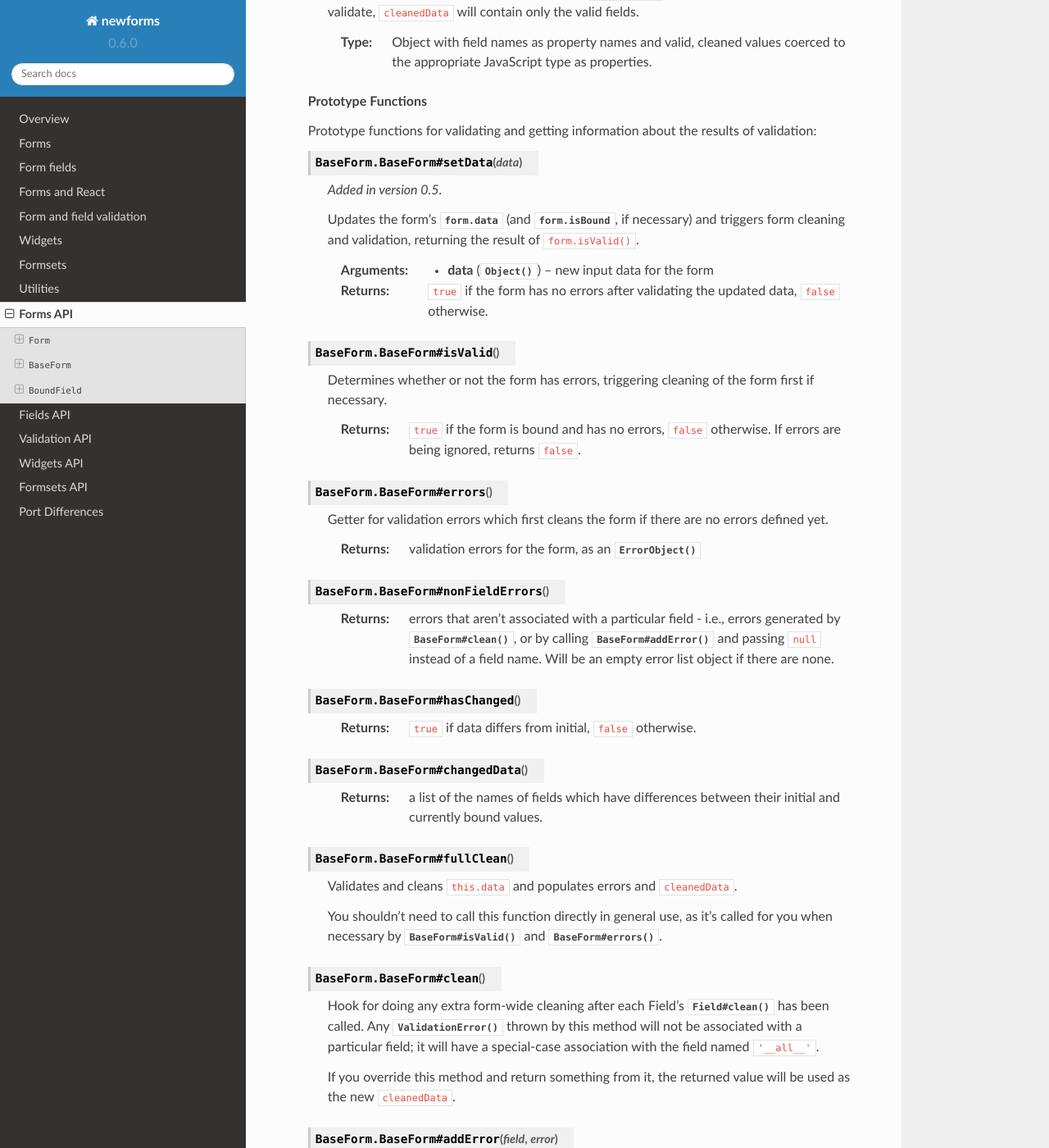
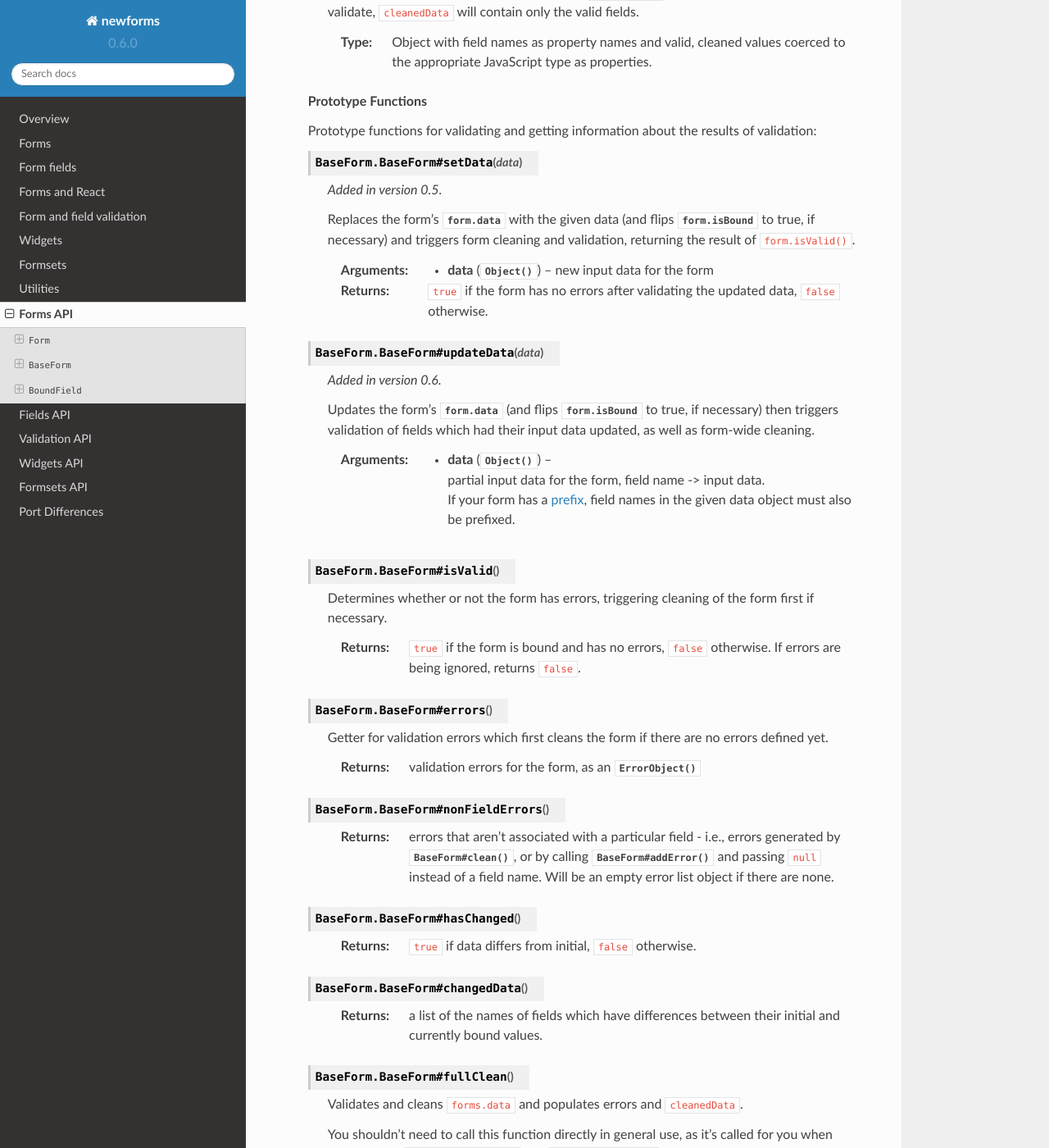
Before and after one commit to insin/newforms, a Sphinx documentation site: the page built from docs/forms_api.rst, in a window 1280 px wide and 1400 px high, scrolled down 3434 px. Shown: the whole window at 82% size. Built offline with Sphinx 7.4.7 and the Read the Docs theme 2.0.0, drawn with Linux system fonts in a browser that asks for light colours; some of the changed text lies outside the part shown.

Commit message:
Added API docs for form.updateData() and form.partialClean()
[ci skip]

```diff
--- a/docs/forms.rst
+++ b/docs/forms.rst
@@ -951,6 +951,8 @@ its field list includes their fields:
    <li><span>Haircut type:</span><span> </span><input type="text" name="haircut_type"></li>
    */
 
+.. _ref-form-prefixes:
+
 Prefixes for forms
 ==================
 
--- a/docs/forms_api.rst
+++ b/docs/forms_api.rst
@@ -200,15 +200,29 @@ Forms API
 
       .. versionadded:: 0.5
 
-      Updates the form's :js:attr:`form.data` (and :js:attr:`form.isBound`, if
-      necessary) and triggers form cleaning and validation, returning the result
-      of ``form.isValid()``.
+      Replaces the form's :js:attr:`form.data` with the given data (and flips
+      :js:attr:`form.isBound` to true, if necessary) and triggers form cleaning
+      and validation, returning the result of ``form.isValid()``.
 
       :param Object data: new input data for the form
 
       :return:
          ``true`` if the form has no errors after validating the updated data,
          ``false`` otherwise.
+
+   .. js:function:: BaseForm#updateData(data)
+
+      .. versionadded:: 0.6
+
+      Updates the form's :js:attr:`form.data` (and flips :js:attr:`form.isBound`
+      to true, if necessary) then triggers validation of fields which had their
+      input data updated, as well as form-wide cleaning.
+
+      :param Object data:
+         partial input data for the form, field name -> input data.
+
+         If your form has a :ref:`prefix <ref-form-prefixes>`, field names in
+         the given data object must also be prefixed.
 
    .. js:function:: BaseForm#isValid()
 
@@ -246,12 +260,18 @@ Forms API
 
    .. js:function:: BaseForm#fullClean()
 
-      Validates and cleans ``this.data`` and populates errors and
-      ``cleanedData``.
+      Validates and cleans ``forms.data`` and populates errors and ``cleanedData``.
 
       You shouldn't need to call this function directly in general use, as it's
       called for you when necessary by :js:func:`BaseForm#isValid` and
       :js:func:`BaseForm#errors`.
+
+   .. js:function:: BaseForm#partialClean(fieldNames)
+
+      Validates and cleans ``form.data`` for the given field names and triggers
+      cross-form cleaning in case any ``form.cleanedData`` it uses has changed.
+
+      :param Array fieldNames: a list of unprefixed field names.
 
    .. js:function:: BaseForm#clean()
 
```
